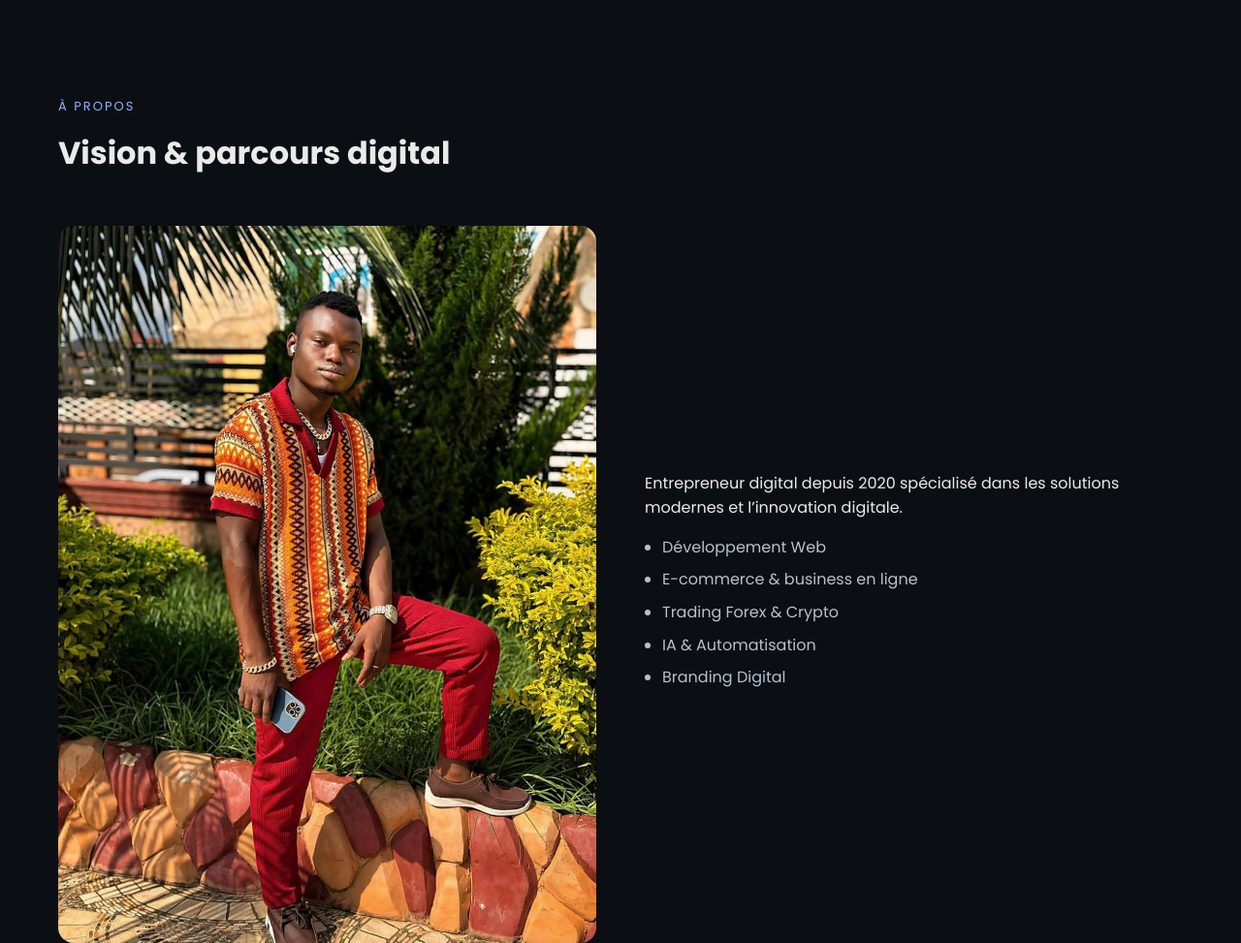
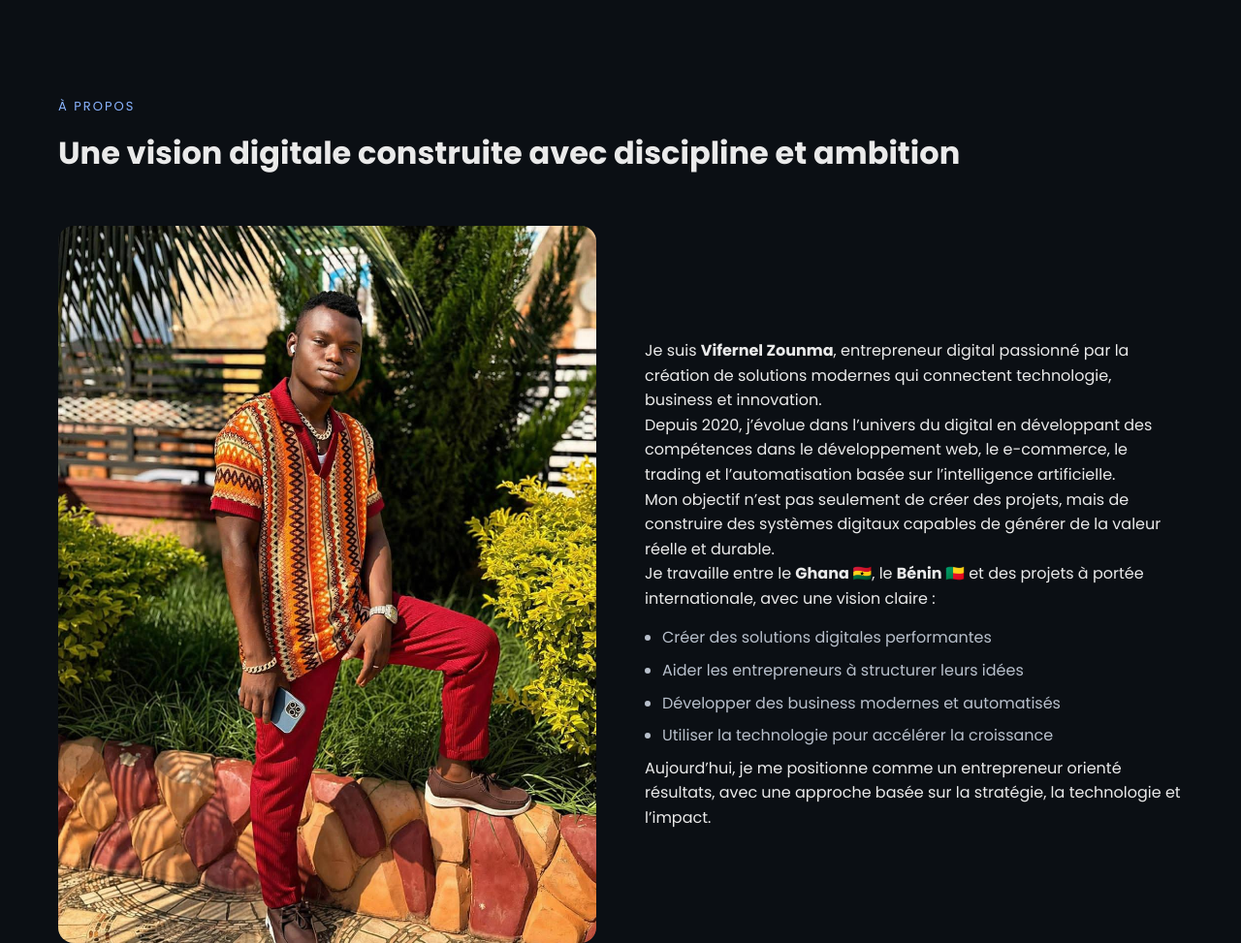
Before and after one commit to Vifernel/vifernelz-site, a plain HTML site: page index.html in a window 1280 px wide. Shown: the part 1380-2353 px from the top of the page at 97% size. Drawn offline with Linux system fonts and the light colour scheme.

Commit message:
Update index.html

```diff
--- a/index.html
+++ b/index.html
@@ -171,28 +171,45 @@ Voir mes projets
 
 <div class="section-title">
 <span>À PROPOS</span>
-<h2>Vision & parcours digital</h2>
+<h2>Une vision digitale construite avec discipline et ambition</h2>
 </div>
 
 <div class="about-grid">
 
+<!-- IMAGE -->
 <div class="about-image">
-<img src="images/profile2.jpg" alt="about">
+<img src="images/profile2.jpg" alt="Vifernel Zounma">
 </div>
 
+<!-- CONTENT -->
 <div class="about-content">
 
 <p>
-Entrepreneur digital depuis 2020 spécialisé dans les solutions modernes et l’innovation digitale.
+Je suis <strong>Vifernel Zounma</strong>, entrepreneur digital passionné par la création de solutions modernes qui connectent technologie, business et innovation.
+</p>
+
+<p>
+Depuis 2020, j’évolue dans l’univers du digital en développant des compétences dans le développement web, le e-commerce, le trading et l’automatisation basée sur l’intelligence artificielle.
+</p>
+
+<p>
+Mon objectif n’est pas seulement de créer des projets, mais de construire des systèmes digitaux capables de générer de la valeur réelle et durable.
+</p>
+
+<p>
+Je travaille entre le <strong>Ghana 🇬🇭</strong>, le <strong>Bénin 🇧🇯</strong> et des projets à portée internationale, avec une vision claire :
 </p>
 
 <ul class="about-list">
-<li>Développement Web</li>
-<li>E-commerce & business en ligne</li>
-<li>Trading Forex & Crypto</li>
-<li>IA & Automatisation</li>
-<li>Branding Digital</li>
+<li>Créer des solutions digitales performantes</li>
+<li>Aider les entrepreneurs à structurer leurs idées</li>
+<li>Développer des business modernes et automatisés</li>
+<li>Utiliser la technologie pour accélérer la croissance</li>
 </ul>
+
+<p>
+Aujourd’hui, je me positionne comme un entrepreneur orienté résultats, avec une approche basée sur la stratégie, la technologie et l’impact.
+</p>
 
 </div>
 
```
